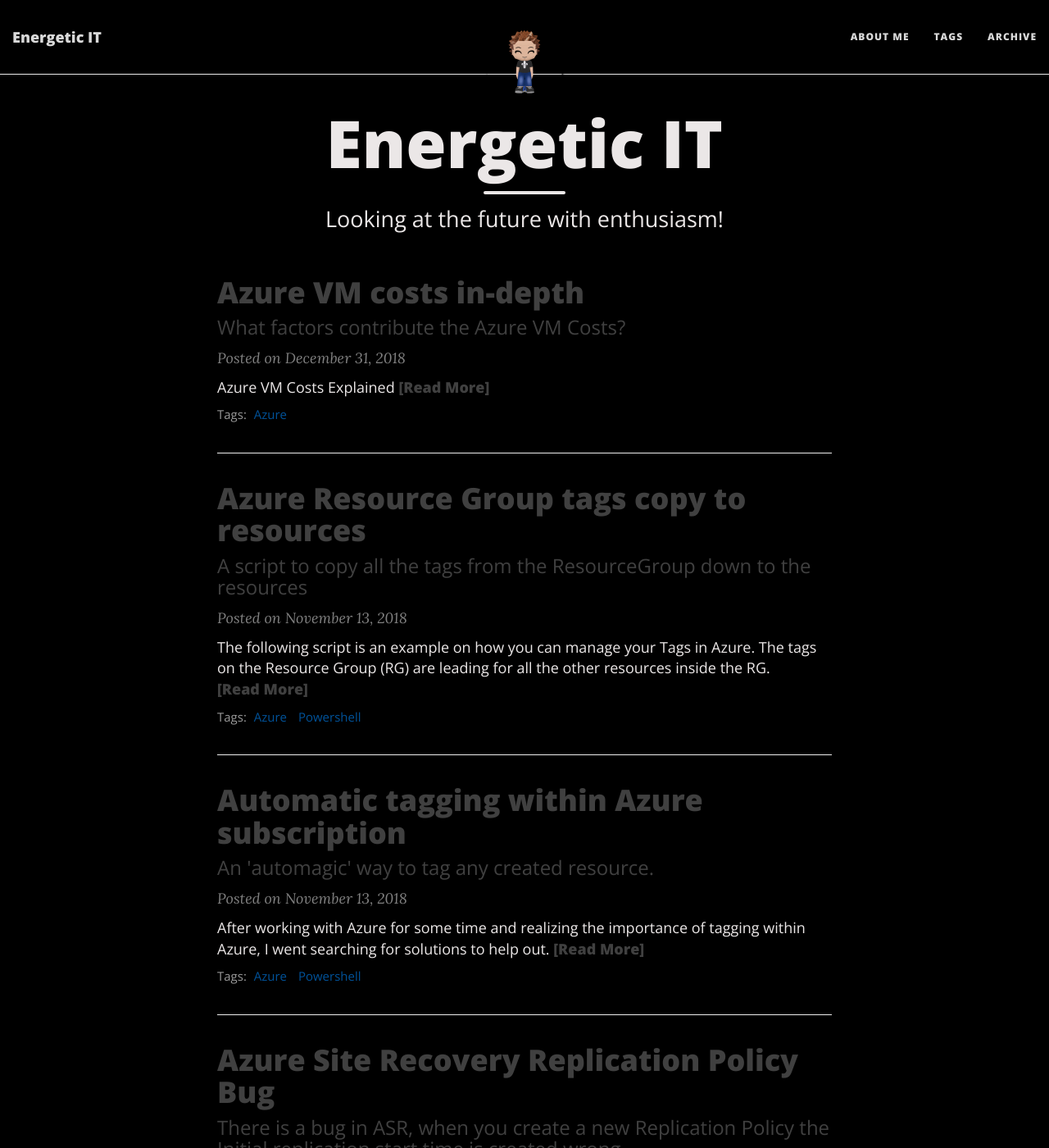
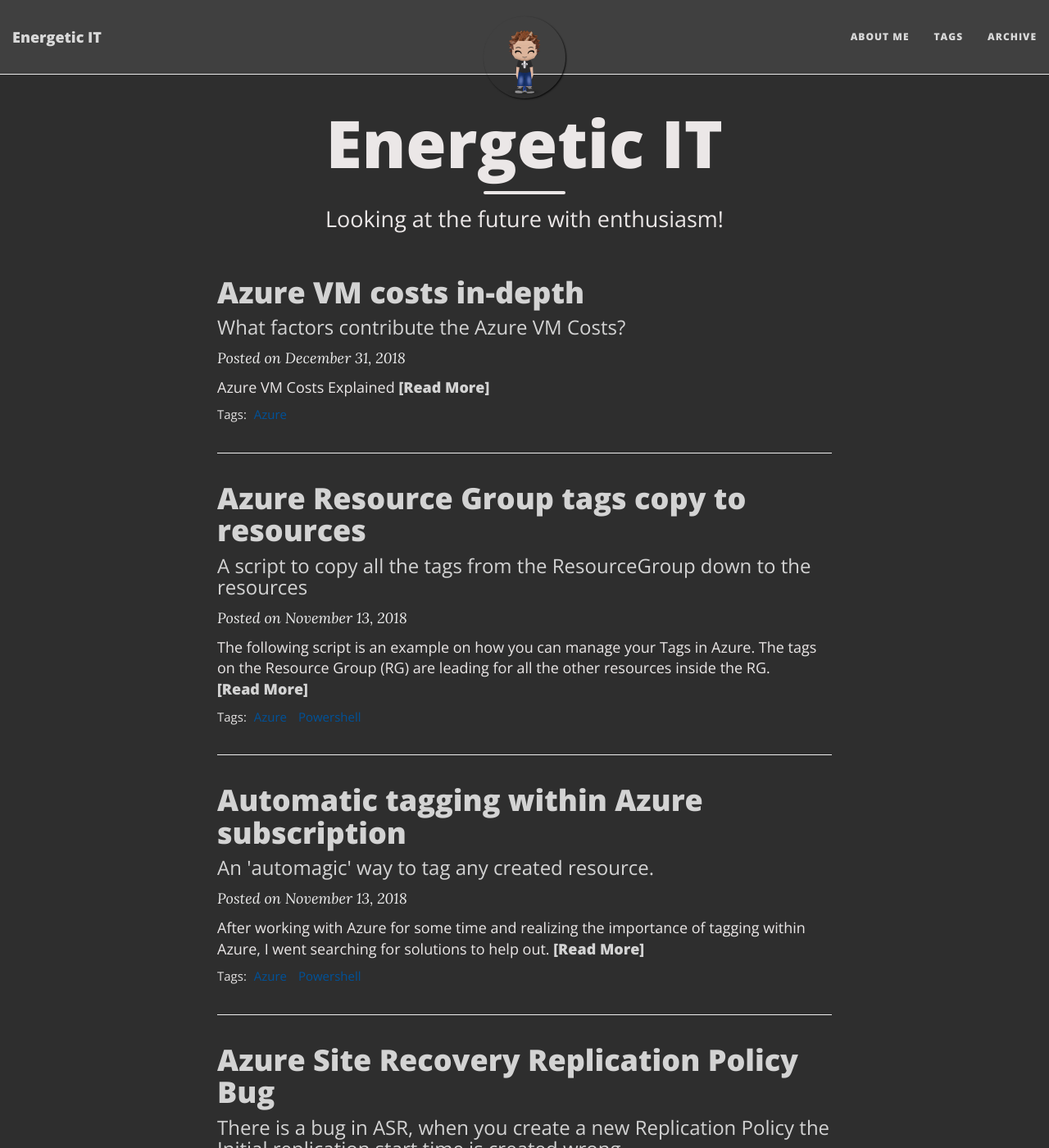
Before and after one commit to energetic-it/energetic-it.github.io, a Jekyll site: the page built from index.html, in a window 1280 px wide and 1400 px high. Shown: the whole window at 82% size. Built offline with Jekyll 4.4.1, drawn with Linux system fonts in a browser that asks for light colours; nearby versions of some CDN libraries; the list of posts is cut into pages by our own code.

Commit message:
change the site font colors and enable disqus

```diff
--- a/_config.yml
+++ b/_config.yml
@@ -43,13 +43,13 @@
 # Personalize the colors in your website. Colour values can be any valid CSS colour
 # https://www.w3schools.com/colors/colors_picker.asp?colorhex=FFF0F5
 
-navbar-col: "#000000"  # Was WhiteSmoke "#F5F5F5"
+navbar-col: "#404040"  # Was WhiteSmoke "#F5F5F5"
 navbar-text-col: "#d9d9d9" # Was - Grey 40% - "#404040"
 navbar-children-col: "#1a1a1a"
-page-col: "#000000" # Was white :"FFFFFF"
+page-col: "#2e2e2e" # Was white :"FFFFFF"
 link-col: "#005299"
 hover-col: "#006a80"
-footer-col: "#000000" # Was WhiteSmoke "#F5F5F5"
+footer-col: "#404040" # Was WhiteSmoke "#F5F5F5"
 footer-text-col: "#0d0d0d"
 footer-link-col: "#1a1a1a"  # Was - Grey 40% - "#404040"
 
@@ -123,7 +123,7 @@
 # --- Comments --- #
 
 # Fill in your Disqus shortname (NOT the userid) if you want to support Disqus comments
-disqus: "disqus_rRvzpKgEDU"
+disqus: "https-energetic-it-github-io"
 
 # To use Facebook Comments, fill in a Facebook App ID
 # fb_comment_id: ""
--- a/css/main.css
+++ b/css/main.css
@@ -33,7 +33,7 @@
   color: {{ site.hover-col }};
 }
 blockquote {
-  color: #808080;
+  color: #cfcfcf;
   font-style: italic;
 }
 blockquote p:first-child {
@@ -325,7 +325,7 @@
 
 .post-preview a {
   text-decoration: none;
-  color: #404040;
+  color: #d3d3d3;
 }
 
 .post-preview a:focus,
@@ -345,7 +345,7 @@
 }
 .post-preview .post-meta,
 .post-heading .post-meta {
-  color: #808080;
+  color: #ececec;
   font-size: 18px;
   font-style: italic;
   margin: 0 0 10px;
@@ -389,7 +389,7 @@
 
 .blog-tags {
   font-family: 'Open Sans', 'Helvetica Neue', Helvetica, Arial, sans-serif;
-  color: #999;
+  color: rgb(226, 224, 224);
   font-size: 15px;
   margin-bottom: 30px;
 }
@@ -598,7 +598,7 @@
   padding: 10px 5px;
   background-color: #FFF;
   border-radius: 0;
-  color: #404040;
+  color: #eeeeee;
 }
 @media only screen and (min-width: 768px) {
   .pager li a {
@@ -679,7 +679,7 @@
   background-size: auto 3em;
   background-position-y: 10px;
   border: 1px solid rgba(0,0,0,0.1);
-  border-left: 7px solid #444;
+  border-left: 7px solid rgb(216, 216, 216);
 }
 .highlight > pre:not([class~="highlight"]) { /* code block with line number */
   padding: 0;
@@ -782,7 +782,7 @@
 }
 
 #full-tags-list .tag-entry .entry-date {
-  color: #1f1f1f;
+  color: #f0f0f0;
   font-style: italic;
   font-size: 16px;
 }
```
